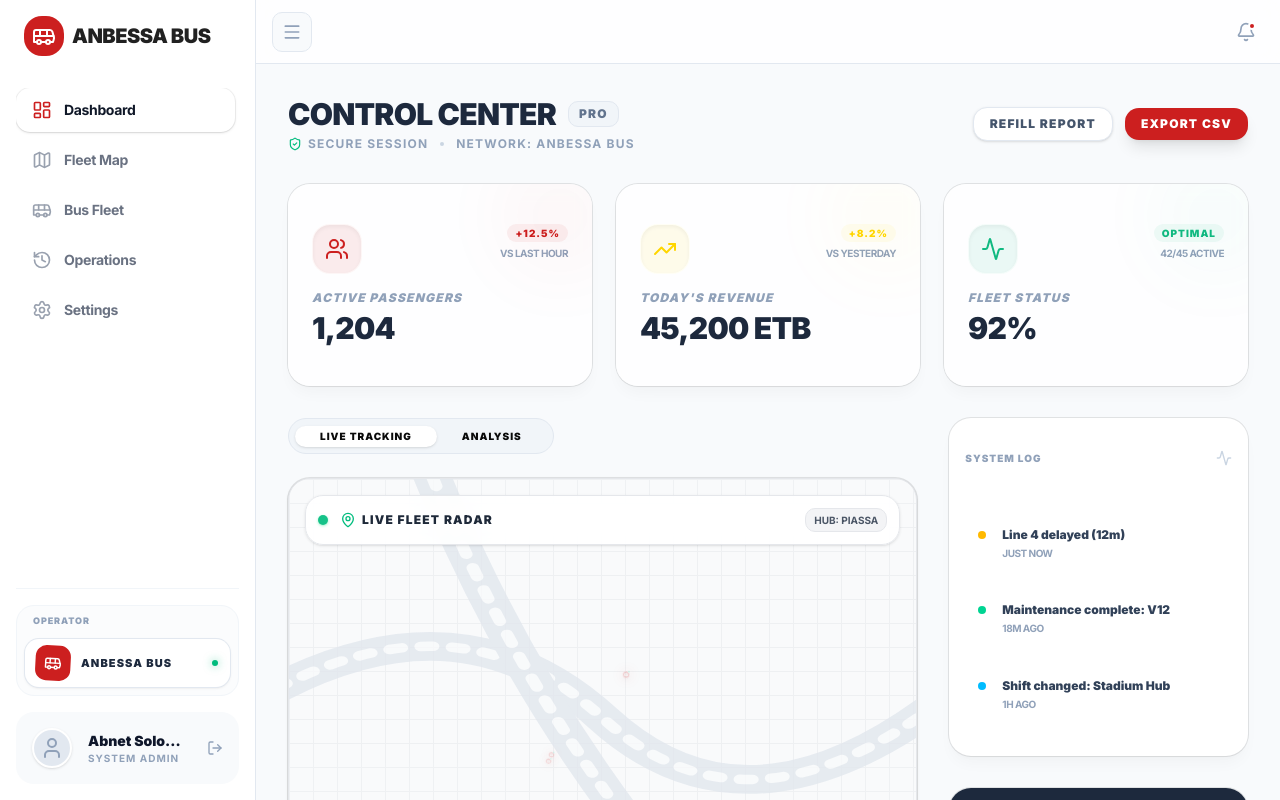
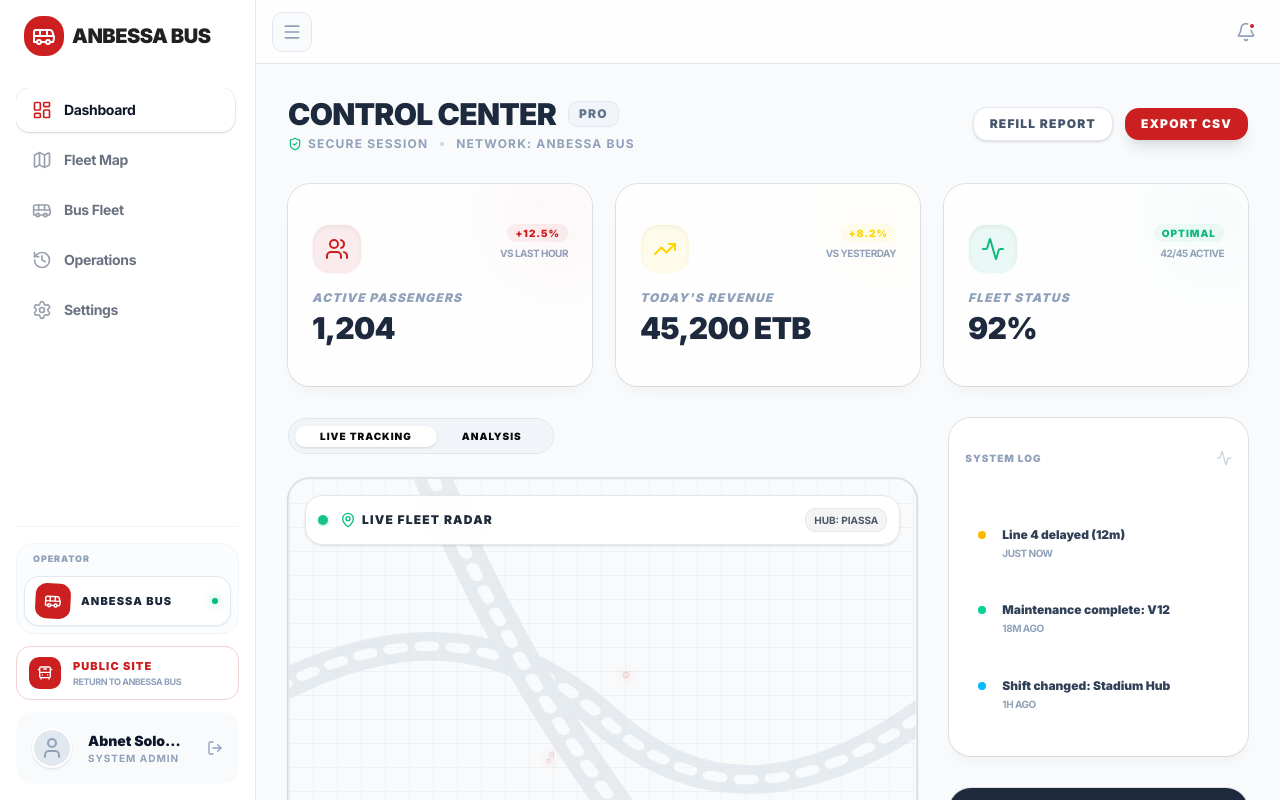
Before and after one commit to tamirat67/addismove, a Next.js app in the folder frontend/: page /admin in a window 1280 px wide. Shown: the top 800 px of the page. Built offline with nearby package versions, Linux system fonts and the light colour scheme.

Commit message:
feat: add 'Return to Public Page' link to admin sidebar and fix BusFront import

```diff
--- a/frontend/src/components/DashboardLayout.tsx
+++ b/frontend/src/components/DashboardLayout.tsx
@@ -6,6 +6,7 @@ import {
   LayoutDashboard,
   Map as MapIcon,
   Bus,
+  BusFront,
   History,
   Settings,
   Menu,
@@ -88,8 +89,26 @@ export function DashboardLayout({ children }: { children: React.ReactNode }) {
             <NavItem icon={Settings} label="Settings" />
           </div>
 
-          <div className="mt-auto space-y-4 pt-4 border-t border-slate-100">
+          <div className="mt-auto space-y-3 pt-4 border-t border-slate-100">
             {isOpen && <TenantSwitcher />}
+
+            {/* Return to Public Site */}
+            <Link
+              href="/"
+              className={`flex items-center gap-3 px-3 py-2.5 rounded-xl transition-all group border border-[#CC1F1F]/20 hover:border-[#CC1F1F]/50 hover:bg-[#CC1F1F]/5 ${isOpen ? "" : "justify-center"}`}
+              title="Return to Public Site"
+            >
+              <div className="w-8 h-8 rounded-lg flex items-center justify-center shrink-0 group-hover:scale-105 transition-transform" style={{ backgroundColor: "#CC1F1F" }}>
+                <BusFront className="w-4 h-4 text-white" />
+              </div>
+              {isOpen && (
+                <div className="min-w-0">
+                  <p className="text-[11px] font-black uppercase tracking-widest" style={{ color: "#CC1F1F" }}>Public Site</p>
+                  <p className="text-[9px] font-bold text-slate-400 uppercase tracking-tighter">Return to Anbessa Bus</p>
+                </div>
+              )}
+            </Link>
+
             <div className={`p-4 rounded-2xl bg-slate-50 flex items-center ${isOpen ? "gap-4" : "justify-center"}`}>
               <div className="w-10 h-10 rounded-full bg-slate-200 flex items-center justify-center shrink-0 border-2 border-white shadow-sm overflow-hidden">
                 <User className="text-slate-400" />
```
